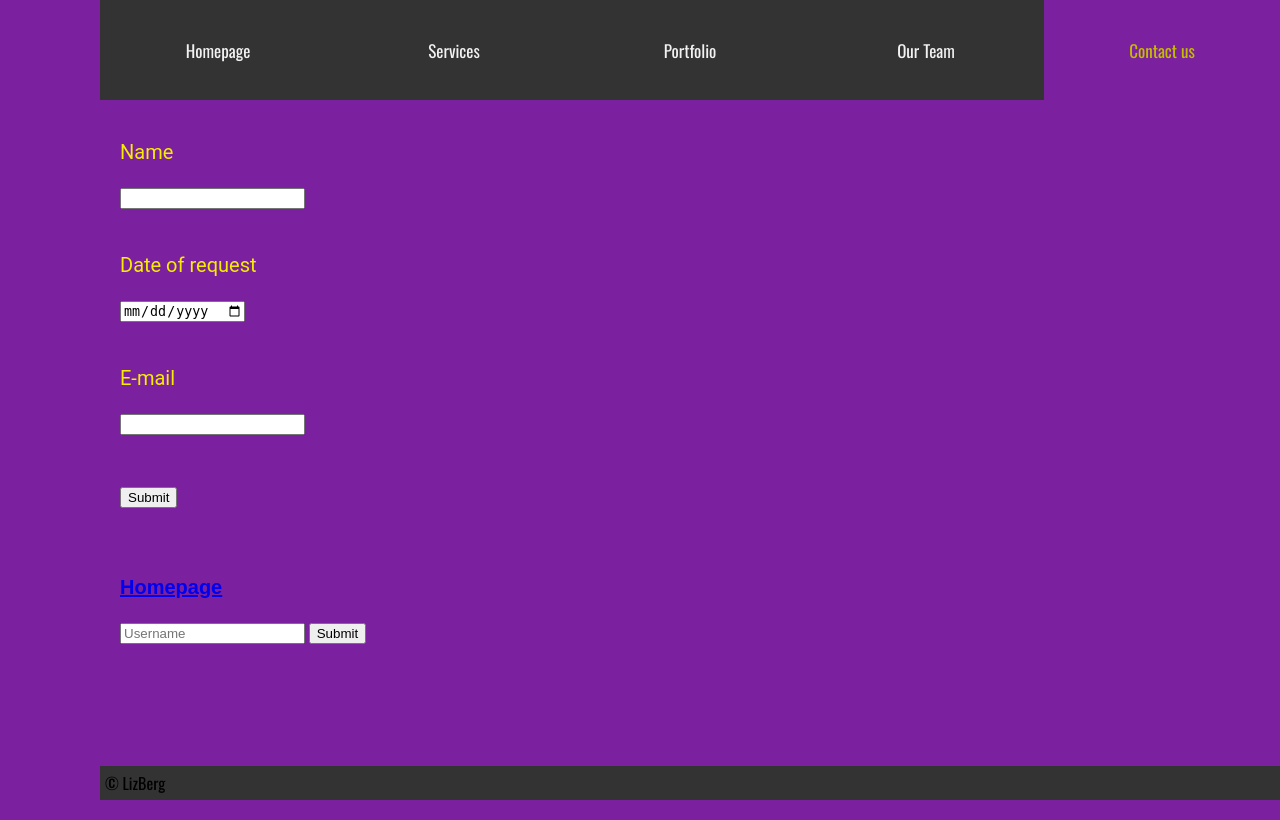
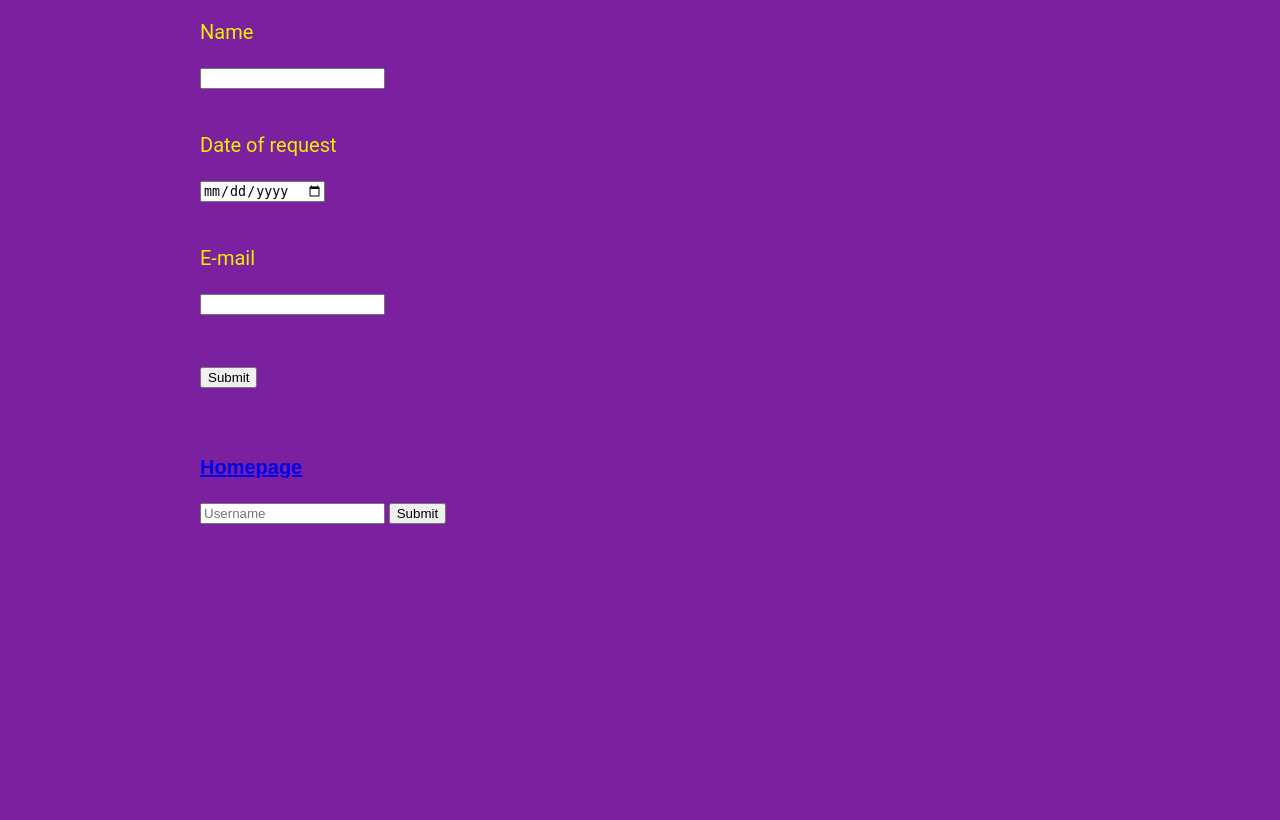
Before and after one commit to b2bthab/ProjektsPython, a Flask app: page /kontakti in a window 1280 px wide; the page is wider, and only the part inside the window is pictured. Run offline with Flask 3, Linux system fonts and the light colour scheme.

Commit message:
Patstavigais darbs 3

```diff
--- a/main.py
+++ b/main.py
@@ -105,5 +105,12 @@ def aiziet():
     lietotajs = request.form['lietotajvards']
     return f"Paldies, {lietotajs}! Jūsu ziņa ir saņemta"
 
+@app.route('/aiziet2', methods=['POST'])
+def aiziet():
+    v_skaitlis_1 = request.form['v_skaitlis_1']
+    v_skaitlis_2 = request.form['v_skaitlis_2']
+    reizinajums = v_skaitlis_1 * v_skaitlis_2
+    return f"Skaitlu rezinajuma rezultats ir: {reizinajums}"
+
 if __name__ == '__main__':
   app.run(host='0.0.0.0', port=5000)
--- a/static/script.js
+++ b/static/script.js
@@ -1,3 +1,6 @@
+function atjaunotIetvaru(which) {
+  document.getElementById("lapas_saturs").innerHTML = '<'+'object id="lapas" type="text/html" data="'+which.href+'"></'+'object>';
+}
 window.onload = function() {
   zimetuzcanva();
     var navLinks = document.querySelectorAll('.topnav a');
@@ -70,9 +73,6 @@ let sum = num1 * num2;
 console.log("Tevi sauc " + vards + "Atbilde ir: " + sum);
 document.getElementById("rezultats").innerHTML = "<br>Tevi sauc " + vards + "<br>Atbilde ir: " + sum;
 }
-function atjaunotIetvaru(which) {
-document.getElementById("lapas_saturs").innerHTML = '<'+'object id="lapas" type="text/html" data="'+which.href+'"></'+'object>';
-}
 let age = 100;
 if (age < 18) {
   console.log("Nepilngadīgs");
--- a/static/style.css
+++ b/static/style.css
@@ -1,16 +1,4 @@
-main {
-  height: 100%;
-  width: 100%;
-  background-color: #7b219f; /* fona krasa */
-  font-family: "Oswald", sans-serif;
-}
-main {
-  height: 100%;
-  width: 100%;
-  margin-bottom: 30px;
-  background-color: #7b219f; /* fona krasa */
-  font-family: "Oswald", sans-serif;
-}
+html,
 body {
   height: 100%;
   width: 100%;
@@ -19,69 +7,76 @@ body {
   background-color: #7b219f; /* fona krasa */
   font-family: "Oswald", sans-serif;
 }
+
 .topnav {
   overflow: hidden;
   background-color: #333;
-  margin-top: 0px;
-  height: 100px;
+  margin-left: 200px;
   display: flex;
   justify-content: space-around;
-  margin-left: 100px;
+  position: fixed;
+  top: 0;
+  width: 75%;
 }
+
 .topnav a {
   flex: 1;
   display: flex;
   justify-content: center;
   align-items: center;
-  float: left;
   color: #f2f2f2;
-  text-align: center;
-  padding: 14px 16px;
   text-decoration: none;
   font-size: 17px;
 }
+
 .topnav a:hover {
   background-color: #ddd;
   color: black;
 }
+
 .topnav a.active {
   background-color: #7b219f;
-  color: #c4bc00;
+  color: #04AA6D;
 }
+
 .sidebar {
   height: 100%;
-  width: 100px;
+  width: 200px;
   position: fixed;
-  z-index: 1;
   top: 0;
   left: 0;
   background-color: #3a88fe;
-  overflow-x: hidden;
-  padding-top: 20px;
 }
+
 .sidebar a {
-padding: 10px;
-text-decoration: none;
-font-size: 18px;
-color: #ffffff;
-display: block;
+  padding: 10px;
+  text-decoration: none;
+  font-size: 18px;
+  color: white;
+  display: block;
 }
+
 .sidebar a:hover {
-color: #f5ec00;
-background-color: darkgrey;
+  background-color: #ddd;
+  color: black;
 }
+
 main {
-  margin-left: 100px;
-  padding: 20px;
+  margin-left: 200px;
+  padding: 0px;
+  background-color: #7b219f;
 }
+
 footer {
   background-color: #333;
-  margin-left: 100px;
-  padding: 5px;
+  color: white;
+  text-align: left;
+  padding: 10px;
   position: fixed;
   bottom: 0;
   width: 100%;
 }
+
 button {
   background-color: #74a7fe;
   color: #232323;
@@ -109,12 +104,7 @@ button:hover {
 }
 h1 {
   color: #ffffff;;
-  text-align: left;
-  font-family: "Nunito", sans-serif;
-}
-h2 {
-  color: #008cb4;
-  text-align: left;
+  font-size: 50px;
   font-family: "Nunito", sans-serif;
 }
 p {
@@ -171,17 +161,7 @@ p {
   font-family: "Playwrite NL", sans-serif; /* how to add diff font to links? */
   font-size: 20px;
   color: #d58400;
-}
-@keyframes example {
-  from {background-color: red;}
-  to {background-color: yellow;}
-}
-div {
-  width: 100px;
-  height: 100px;
-  background-color: red;
-  animation-name: example;
-  animation-duration: 5s;
+
 }
 .cits {
   margin-left: 10px;
--- a/templates/kontakti.html
+++ b/templates/kontakti.html
@@ -10,15 +10,6 @@
   <link href="https://fonts.googleapis.com/css2?family=Oswald:wght@200..700&display=swap" rel="stylesheet">
 </head>
 <body>
-  <header>
-    <nav class="topnav">
-      <a href="/">Homepage</a>
-      <a href="/services">Services</a>
-      <a href="/Portfolio">Portfolio</a>
-      <a href="/par_mums_2">Our Team</a>
-      <a href="/kontakti" class="active" >Contact us</a>
-    </nav>
-  </header>
   <main>
       <section id="saturs">
         <form>
@@ -49,6 +40,5 @@
 
   <script src="{{ url_for('static', filename='script.js') }}"></script>
   </main>
-  <footer>&copy; LizBerg</footer>
 </body>
 </html>
--- a/templates/services.html
+++ b/templates/services.html
@@ -128,7 +128,6 @@
     <br>
     <script src="{{ url_for('static', filename='script.js') }}"></script>
   </main>
-  <footer>&copy; LizBerg</footer>
 </body>
 
 </html>
```
Also changed, not shown: templates/Portfolio.html (+0 -11 lines), templates/ievadi_divus.html (added, +19 -0 lines), templates/index.html (+2 -11 lines), templates/par_mums_2.html (+0 -11 lines).
